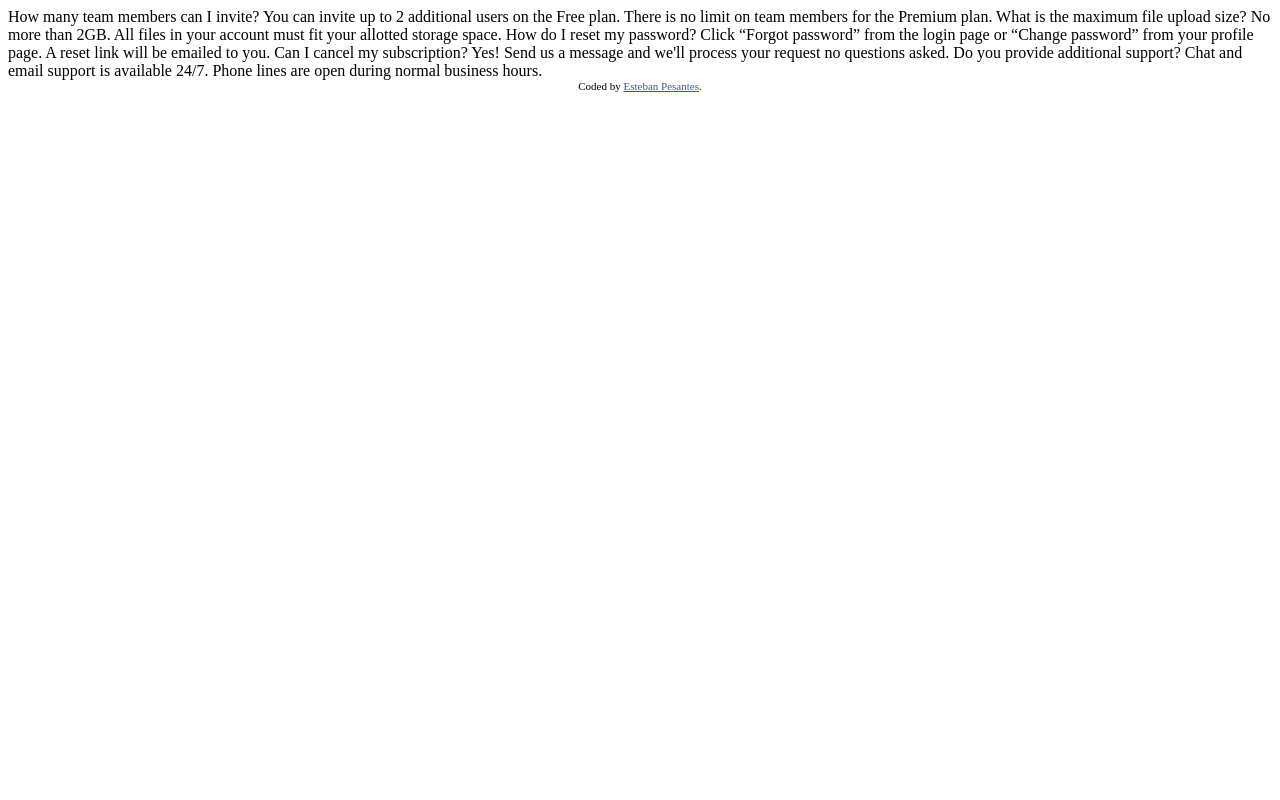
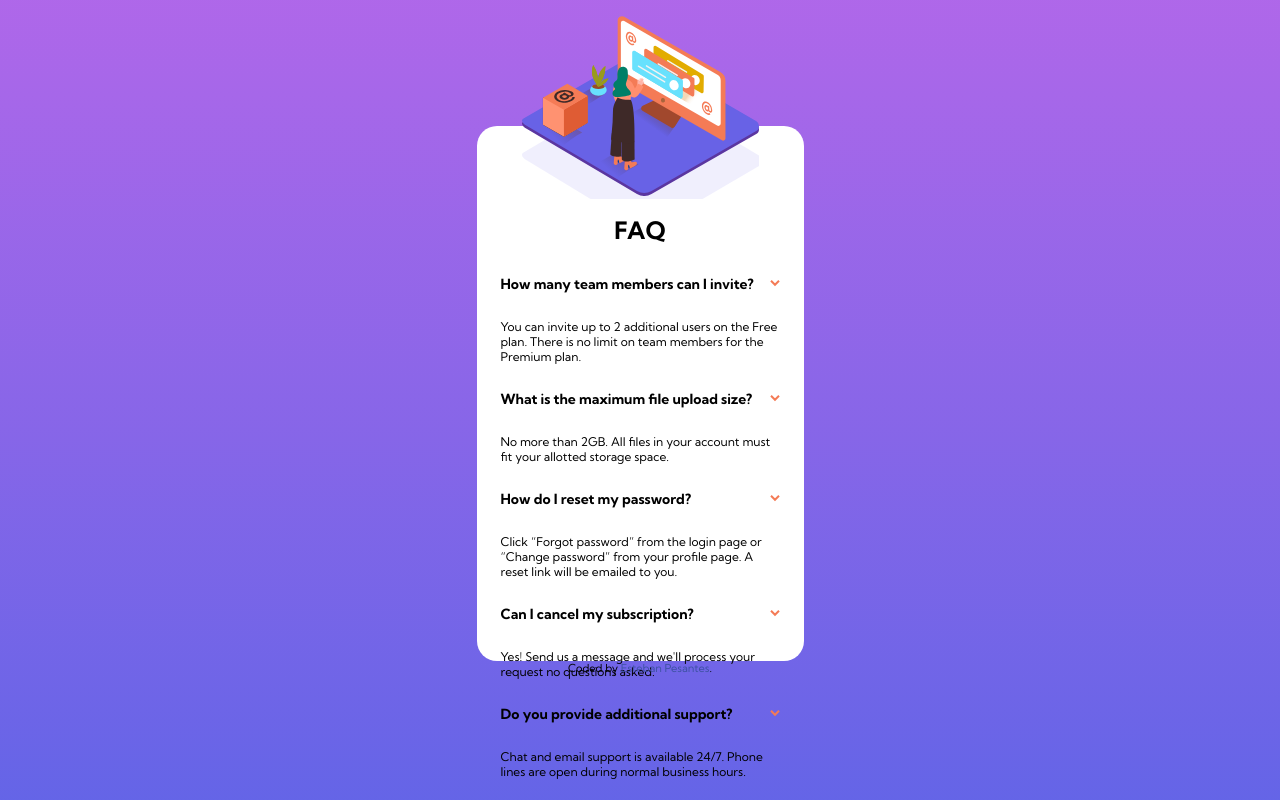
Before and after one commit to estebanp2022/FAQ-accordion-card, a plain HTML site: page index.html in a window 1280 px wide. Drawn offline with Linux system fonts and the light colour scheme.

Commit message:
file update

```diff
--- a/index.html
+++ b/index.html
@@ -3,19 +3,80 @@
   <head>
     <meta charset="UTF-8" />
     <meta name="viewport" content="width=device-width, initial-scale=1.0" />
+    <link rel="preconnect" href="https://fonts.googleapis.com" />
+    <link rel="preconnect" href="https://fonts.gstatic.com" crossorigin />
+    <link
+      href="https://fonts.googleapis.com/css2?family=Kumbh+Sans:wght@400;700&display=swap"
+      rel="stylesheet"
+    />
     <link rel="stylesheet" href="style.css" />
     <title>FAQ Accordion Card</title>
   </head>
   <body>
-    How many team members can I invite? You can invite up to 2 additional users
-    on the Free plan. There is no limit on team members for the Premium plan.
-    What is the maximum file upload size? No more than 2GB. All files in your
-    account must fit your allotted storage space. How do I reset my password?
-    Click “Forgot password” from the login page or “Change password” from your
-    profile page. A reset link will be emailed to you. Can I cancel my
-    subscription? Yes! Send us a message and we'll process your request no
-    questions asked. Do you provide additional support? Chat and email support
-    is available 24/7. Phone lines are open during normal business hours.
+    <main class="container">
+      <div class="top left">
+        <picture>
+          <source
+            srcset="./images/illustration-woman-online-desktop.svg"
+            media="(min-width: 1440px)"
+          />
+          <img src="./images/illustration-woman-online-mobile.svg" alt="" />
+        </picture>
+      </div>
+      <div class="right bottom">
+        <h1>FAQ</h1>
+        <div class="question">
+          <div class="question-title">
+            <h3>How many team members can I invite?</h3>
+            <img src="./images/icon-arrow-down.svg" alt="" />
+          </div>
+          <p>
+            You can invite up to 2 additional users on the Free plan. There is
+            no limit on team members for the Premium plan.
+          </p>
+        </div>
+        <div class="question">
+          <div class="question-title">
+            <h3>What is the maximum file upload size?</h3>
+            <img src="./images/icon-arrow-down.svg" alt="" />
+          </div>
+          <p>
+            No more than 2GB. All files in your account must fit your allotted
+            storage space.
+          </p>
+        </div>
+        <div class="question">
+          <div class="question-title">
+            <h3>How do I reset my password?</h3>
+            <img src="./images/icon-arrow-down.svg" alt="" />
+          </div>
+          <p>
+            Click “Forgot password” from the login page or “Change password”
+            from your profile page. A reset link will be emailed to you.
+          </p>
+        </div>
+        <div class="question">
+          <div class="question-title">
+            <h3>Can I cancel my subscription?</h3>
+            <img src="./images/icon-arrow-down.svg" alt="" />
+          </div>
+          <p>
+            Yes! Send us a message and we'll process your request no questions
+            asked.
+          </p>
+        </div>
+        <div class="question">
+          <div class="question-title">
+            <h3>Do you provide additional support?</h3>
+            <img src="./images/icon-arrow-down.svg" alt="" />
+          </div>
+          <p>
+            Chat and email support is available 24/7. Phone lines are open
+            during normal business hours.
+          </p>
+        </div>
+      </div>
+    </main>
 
     <div class="attribution">
       Coded by
--- a/style.css
+++ b/style.css
@@ -1,7 +1,102 @@
+*,
+*::before,
+*::after {
+  box-sizing: border-box;
+}
+
+body {
+  margin: 0 auto;
+  width: 100%;
+  height: 100vh;
+
+  display: flex;
+  flex-direction: column;
+  justify-content: center;
+  align-items: center;
+
+  font-family: "Kumbh Sans", sans-serif;
+  font-size: 0.75rem;
+
+  background: linear-gradient(hsl(273, 75%, 66%), hsl(240, 73%, 65%));
+  background-repeat: no-repeat;
+}
+
+.container {
+  background-color: #fff;
+  width: 327px;
+  height: 535px;
+  border-radius: 20px;
+}
+
+.top {
+  background-image: url("./images/bg-pattern-mobile.svg");
+  background-repeat: no-repeat;
+  width: 237px;
+  margin: auto;
+}
+
+picture img {
+  width: 237px;
+  height: 180px;
+  margin-top: -110px;
+}
+
+.bottom {
+  width: 279px;
+  margin: auto;
+}
+
+.question-title {
+  display: flex;
+  flex-direction: row;
+  align-items: center;
+  justify-content: space-between;
+}
+
+h1 {
+  text-align: center;
+}
+
 .attribution {
   font-size: 11px;
   text-align: center;
 }
 .attribution a {
   color: hsl(228, 45%, 44%);
+  text-decoration: none;
 }
+
+@media (min-width: 90em) {
+  .container {
+    width: 920px;
+    height: 509px;
+
+    display: flex;
+    flex-direction: row;
+  }
+
+  .left {
+    height: 100%;
+
+    background-image: url("./images/bg-pattern-desktop.svg");
+    background-repeat: no-repeat;
+    background-position: right;
+  }
+
+  picture img {
+    width: 472px;
+    height: 359px;
+    margin-top: 70px;
+    margin-left: -165px;
+    z-index: 5;
+  }
+
+  .right {
+    width: 350px;
+    height: 361px;
+  }
+
+  h1 {
+    text-align: start;
+  }
+}
```
Also changed, not shown: 1 other file.
